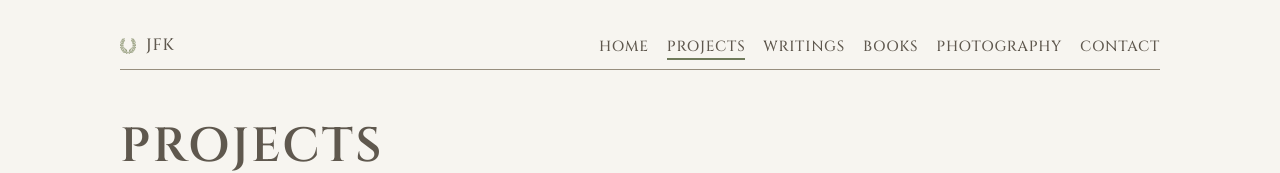
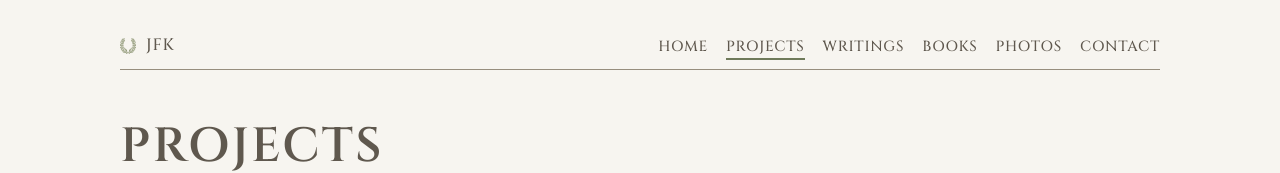
Before and after one commit to jkull04/personal_site, a plain HTML site: page projects/index.html in a window 1280 px wide. Shown: the top 173 px of the page. Drawn offline with Linux system fonts and the light colour scheme.

Commit message:
Rename photography heading and navigation to Photos

```diff
--- a/projects/index.html
+++ b/projects/index.html
@@ -31,7 +31,7 @@
           <li><a class="is-active" href="/projects/">Projects</a></li>
           <li><a href="/writings/">Writings</a></li>
           <li><a href="/books/">Books</a></li>
-          <li><a href="/photography/">Photography</a></li>
+          <li><a href="/photography/">Photos</a></li>
           <li><a href="/contact/">Contact</a></li>
         </ul>
       </nav>
```
